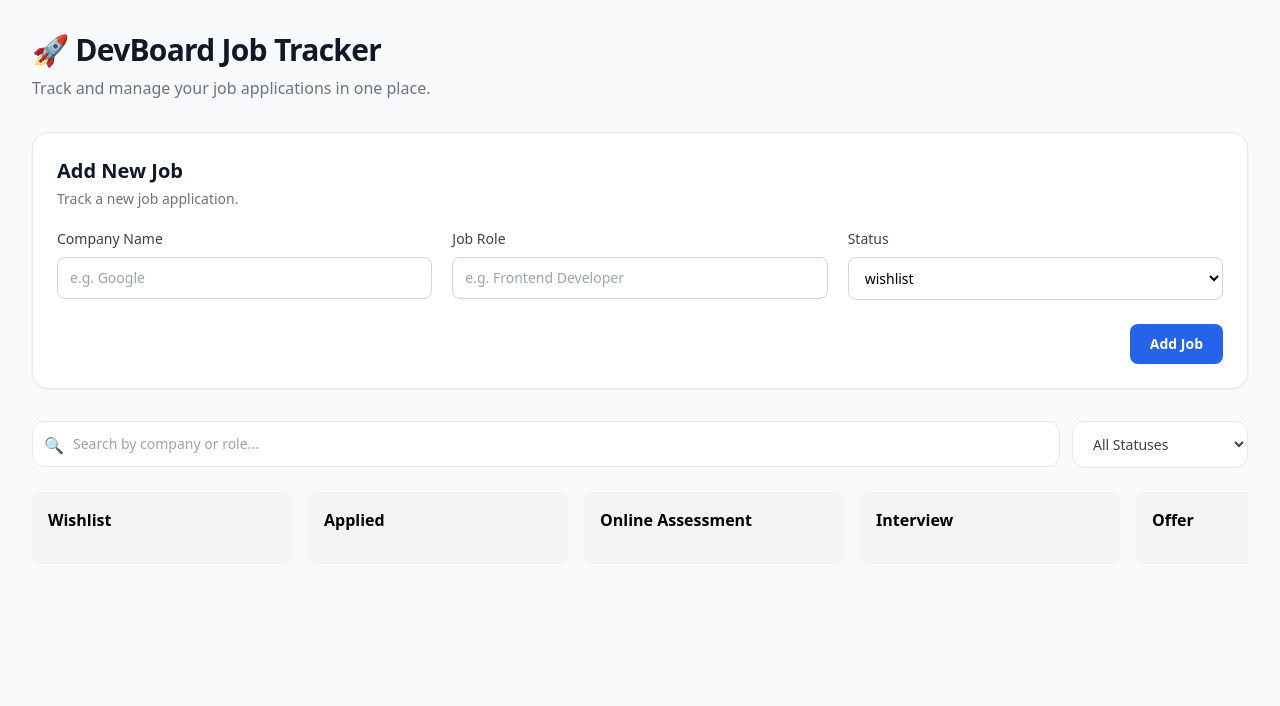
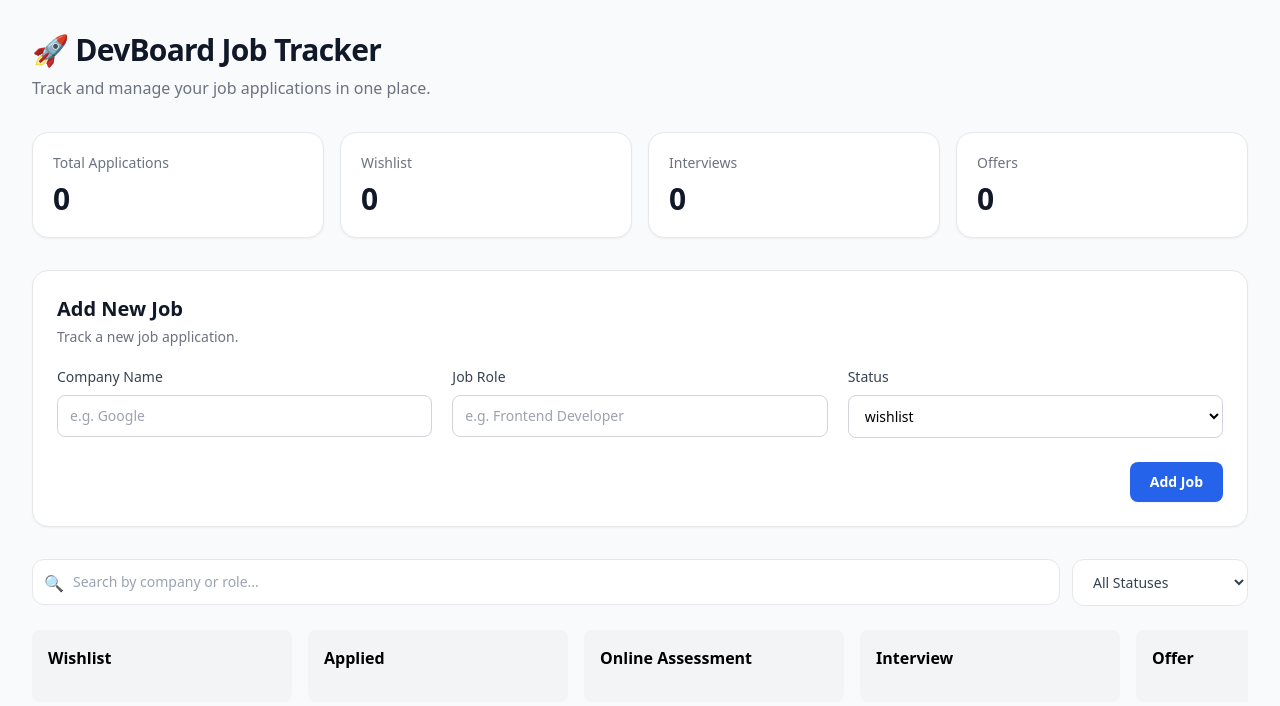
Before and after one commit to Shifa200/devboard, a React (Vite) app: page / in a window 1280 px wide. Shown: the top 706 px of the page. Built offline with nearby package versions, Linux system fonts and the light colour scheme.

Commit message:
Added application statistics dashboard

```diff
--- a/src/App.jsx
+++ b/src/App.jsx
@@ -191,6 +191,22 @@ function App() {
 
 
 });
+
+const totalJobs = jobs.length;
+
+const wishlistCount = jobs.filter(
+  (job) => job.status === "wishlist"
+).length;
+
+const interviewCount = jobs.filter(
+  (job) => job.status === "interview"
+).length;
+
+const offerCount = jobs.filter(
+  (job) => job.status === "offer"
+).length;
+
+
   return (
     <div className="min-h-screen bg-gray-50 px-4 py-8 md:px-8">
       {toast && (
@@ -210,6 +226,54 @@ function App() {
             Track and manage your job applications in one place.
           </p>
         </div>
+
+        <div className="mb-8 grid grid-cols-2 gap-4 md:grid-cols-4">
+
+  {/* Total */}
+  <div className="rounded-2xl border border-gray-200 bg-white p-5 shadow-sm">
+    <p className="text-sm font-medium text-gray-500">
+      Total Applications
+    </p>
+
+    <p className="mt-2 text-3xl font-bold text-gray-900">
+      {totalJobs}
+    </p>
+  </div>
+
+  {/* Wishlist */}
+  <div className="rounded-2xl border border-gray-200 bg-white p-5 shadow-sm">
+    <p className="text-sm font-medium text-gray-500">
+      Wishlist
+    </p>
+
+    <p className="mt-2 text-3xl font-bold text-gray-900">
+      {wishlistCount}
+    </p>
+  </div>
+
+  {/* Interviews */}
+  <div className="rounded-2xl border border-gray-200 bg-white p-5 shadow-sm">
+    <p className="text-sm font-medium text-gray-500">
+      Interviews
+    </p>
+
+    <p className="mt-2 text-3xl font-bold text-gray-900">
+      {interviewCount}
+    </p>
+  </div>
+
+  {/* Offers */}
+  <div className="rounded-2xl border border-gray-200 bg-white p-5 shadow-sm">
+    <p className="text-sm font-medium text-gray-500">
+      Offers
+    </p>
+
+    <p className="mt-2 text-3xl font-bold text-gray-900">
+      {offerCount}
+    </p>
+  </div>
+
+</div>
 
         {/* Add / Edit Job Form */}
         <div className="mb-8 rounded-2xl border border-gray-200 bg-white p-6 shadow-sm">
```
